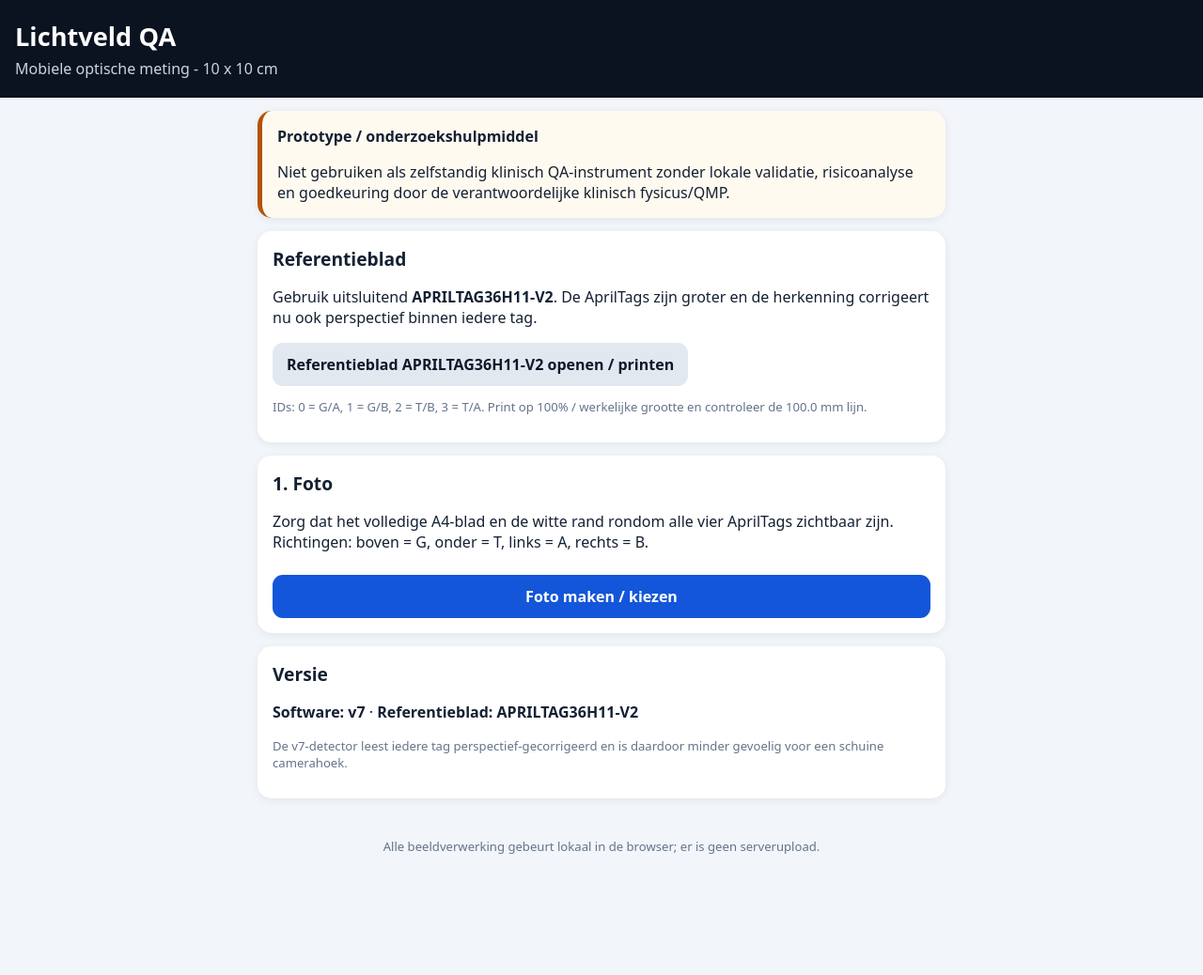
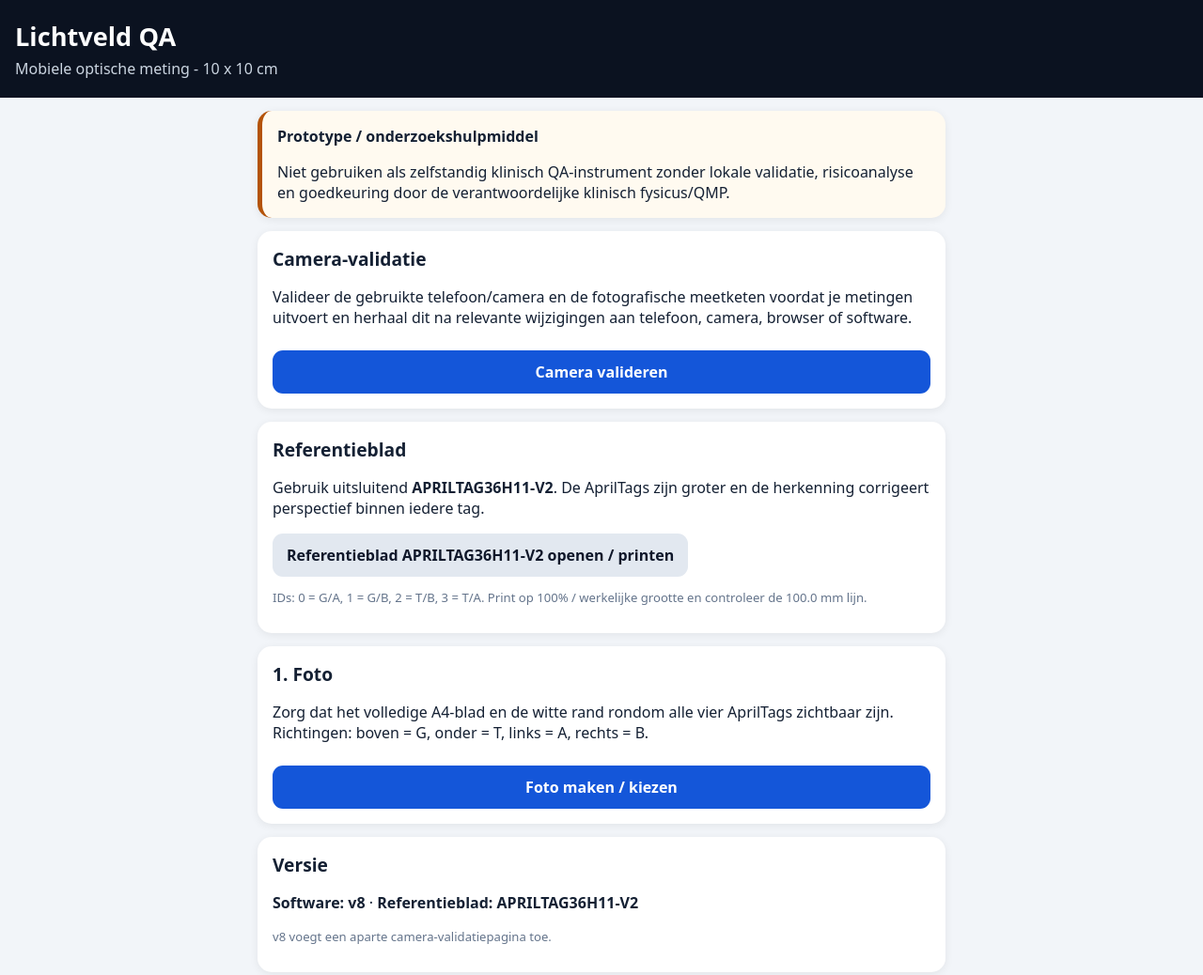
Before and after one commit to thomasgerritsen-code/lichtveld-qa, a plain HTML site: page index.html in a window 1280 px wide. Shown: the top 1038 px of the page at 94% size. Before the commit the page ends 924 px from the top, so only its background shows below. Drawn offline with Linux system fonts and the light colour scheme.

Commit message:
Link camera validation page and bump UI version

```diff
--- a/index.html
+++ b/index.html
@@ -1,21 +1,11 @@
 <!doctype html>
 <html lang="nl">
-<head>
-  <meta charset="utf-8">
-  <meta name="viewport" content="width=device-width,initial-scale=1,viewport-fit=cover">
-  <meta name="theme-color" content="#0b1220">
-  <meta http-equiv="Cache-Control" content="no-cache, no-store, must-revalidate">
-  <title>Lichtveld QA 10 x 10 cm</title>
-  <link rel="manifest" href="manifest.webmanifest?v=7">
-  <link rel="stylesheet" href="style.css?v=7">
-</head>
-<body>
-<header><h1>Lichtveld QA</h1><p>Mobiele optische meting - 10 x 10 cm</p></header>
-<main>
+<head><meta charset="utf-8"><meta name="viewport" content="width=device-width,initial-scale=1,viewport-fit=cover"><meta name="theme-color" content="#0b1220"><meta http-equiv="Cache-Control" content="no-cache, no-store, must-revalidate"><title>Lichtveld QA 10 x 10 cm</title><link rel="manifest" href="manifest.webmanifest?v=8"><link rel="stylesheet" href="style.css?v=8"></head>
+<body><header><h1>Lichtveld QA</h1><p>Mobiele optische meting - 10 x 10 cm</p></header><main>
 <section class="card warning"><strong>Prototype / onderzoekshulpmiddel</strong><p>Niet gebruiken als zelfstandig klinisch QA-instrument zonder lokale validatie, risicoanalyse en goedkeuring door de verantwoordelijke klinisch fysicus/QMP.</p></section>
-<section class="card"><h2>Referentieblad</h2><p>Gebruik uitsluitend <b>APRILTAG36H11-V2</b>. De AprilTags zijn groter en de herkenning corrigeert nu ook perspectief binnen iedere tag.</p><a class="button" href="referentieblad_apriltag36h11_v2.svg?v=2" target="_blank" rel="noopener">Referentieblad APRILTAG36H11-V2 openen / printen</a><p class="small">IDs: 0 = G/A, 1 = G/B, 2 = T/B, 3 = T/A. Print op 100% / werkelijke grootte en controleer de 100.0 mm lijn.</p></section>
+<section class="card"><h2>Camera-validatie</h2><p>Valideer de gebruikte telefoon/camera en de fotografische meetketen voordat je metingen uitvoert en herhaal dit na relevante wijzigingen aan telefoon, camera, browser of software.</p><a class="button primary" href="camera-validatie.html?v=1">Camera valideren</a></section>
+<section class="card"><h2>Referentieblad</h2><p>Gebruik uitsluitend <b>APRILTAG36H11-V2</b>. De AprilTags zijn groter en de herkenning corrigeert perspectief binnen iedere tag.</p><a class="button" href="referentieblad_apriltag36h11_v2.svg?v=2" target="_blank" rel="noopener">Referentieblad APRILTAG36H11-V2 openen / printen</a><p class="small">IDs: 0 = G/A, 1 = G/B, 2 = T/B, 3 = T/A. Print op 100% / werkelijke grootte en controleer de 100.0 mm lijn.</p></section>
 <section class="card"><h2>1. Foto</h2><p>Zorg dat het volledige A4-blad en de witte rand rondom alle vier AprilTags zichtbaar zijn. Richtingen: boven = G, onder = T, links = A, rechts = B.</p><label class="button primary">Foto maken / kiezen<input id="photoInput" type="file" accept="image/*" capture="environment" hidden></label></section>
 <section class="card" id="detectionCard" hidden><h2>2. Automatische herkenning</h2><div id="detectStatus" class="instruction">AprilTags zoeken...</div><div class="canvasWrap"><canvas id="photoCanvas"></canvas></div><button id="retryBtn" class="button">Opnieuw zoeken</button><p class="small">De meting start alleen wanneer G/A, G/B, T/B en T/A alle vier automatisch zijn herkend.</p></section>
 <section class="card" id="resultCard" hidden><h2>3. Resultaat</h2><div id="statusBadge" class="badge neutral">MEETRESULTAAT</div><div class="grid"><div><span>Breedte</span><strong id="widthOut">-</strong></div><div><span>Hoogte</span><strong id="heightOut">-</strong></div><div><span>Links (A)</span><strong id="leftOut">-</strong></div><div><span>Rechts (B)</span><strong id="rightOut">-</strong></div><div><span>Boven (G)</span><strong id="topOut">-</strong></div><div><span>Onder (T)</span><strong id="bottomOut">-</strong></div><div><span>Centrum X</span><strong id="cxOut">-</strong></div><div><span>Centrum Y</span><strong id="cyOut">-</strong></div></div><details><summary>Optionele tolerantieweergave</summary><label>Tolerantie per zijde (mm)<input id="tolerance" type="number" inputmode="decimal" min="0.1" max="20" step="0.1" value="2.0"></label><p class="small">Stel deze waarde uitsluitend in volgens jullie lokaal goedgekeurde QA-protocol.</p></details><div class="canvasWrap"><canvas id="resultCanvas"></canvas></div><div class="row"><button id="saveImageBtn" class="button">Analysebeeld opslaan</button><button id="saveCsvBtn" class="button">CSV opslaan</button></div></section>
-<section class="card"><h2>Versie</h2><p><b>Software: v7</b> · <b>Referentieblad: APRILTAG36H11-V2</b></p><p class="small">De v7-detector leest iedere tag perspectief-gecorrigeerd en is daardoor minder gevoelig voor een schuine camerahoek.</p></section>
-</main><footer>Alle beeldverwerking gebeurt lokaal in de browser; er is geen serverupload.</footer><script src="app_v7.js?v=7"></script></body></html>
+<section class="card"><h2>Versie</h2><p><b>Software: v8</b> · <b>Referentieblad: APRILTAG36H11-V2</b></p><p class="small">v8 voegt een aparte camera-validatiepagina toe.</p></section></main><footer>Alle beeldverwerking gebeurt lokaal in de browser; er is geen serverupload.</footer><script src="app_v7.js?v=8"></script></body></html>
```
